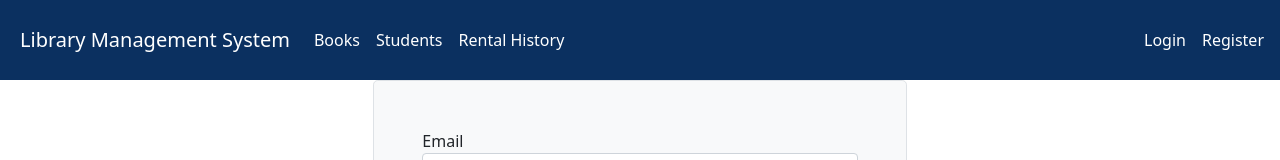
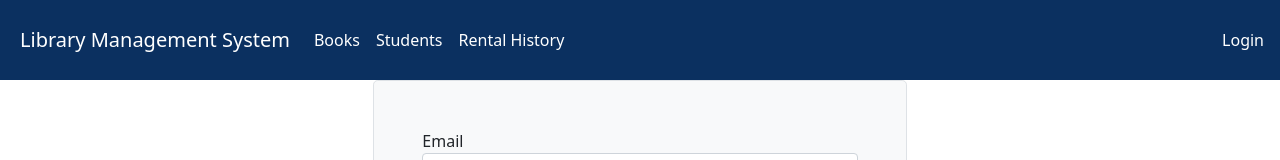
Before and after one commit to abhi886/react-library-management-system, a React (Create React App) app: page /register in a window 1280 px wide. Shown: the top 160 px of the page. Built offline with nearby package versions, Linux system fonts and the light colour scheme; no server answers.

Commit message:
Remove register button from the navbar

```diff
--- a/src/components/navbar.jsx
+++ b/src/components/navbar.jsx
@@ -1,9 +1,7 @@
 import React, { useState } from "react";
 import { NavLink } from "react-router-dom";
 
-import '@fortawesome/fontawesome-free/css/all.min.css';
-
-
+import "@fortawesome/fontawesome-free/css/all.min.css";
 
 const NavBar = ({ user }) => {
   const [collapse, SetCollapse] = useState(true);
@@ -24,10 +22,8 @@
         aria-expanded='false'
         aria-label='Toggle navigation'
       >
-        <span
-          onClick={() => handleCollapse()}>
-          <i className="fas fa-bars"></i>
-
+        <span onClick={() => handleCollapse()}>
+          <i className='fas fa-bars'></i>
         </span>
       </button>
 
@@ -73,15 +69,15 @@
             Dynamic Form
           </NavLink> */}
         </div>
-        <div className="sideEndLogin">
+        <div className='sideEndLogin'>
           {!user && (
             <React.Fragment>
               <NavLink className='nav-item nav-link' to='/login'>
                 Login
               </NavLink>
-              <NavLink className='nav-item nav-link' to='/register'>
+              {/* <NavLink className='nav-item nav-link' to='/register'>
                 Register
-              </NavLink>
+              </NavLink> */}
             </React.Fragment>
           )}
           {user && (
@@ -96,7 +92,6 @@
           )}
         </div>
       </div>
-
     </nav>
   );
 };
--- a/src/components/registerForm.jsx
+++ b/src/components/registerForm.jsx
@@ -3,6 +3,7 @@
 import Form from "./common/form";
 import * as userService from "../services/userService";
 import auth from "../services/authService";
+import { ToastContainer } from "react-toastify";
 class RegisterForm extends Form {
   state = {
     data: {
```
